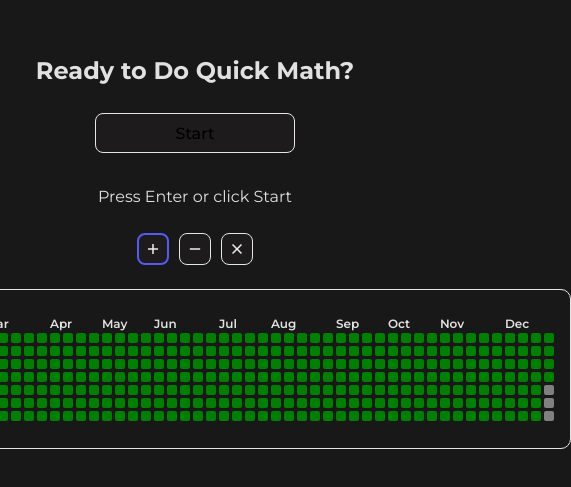
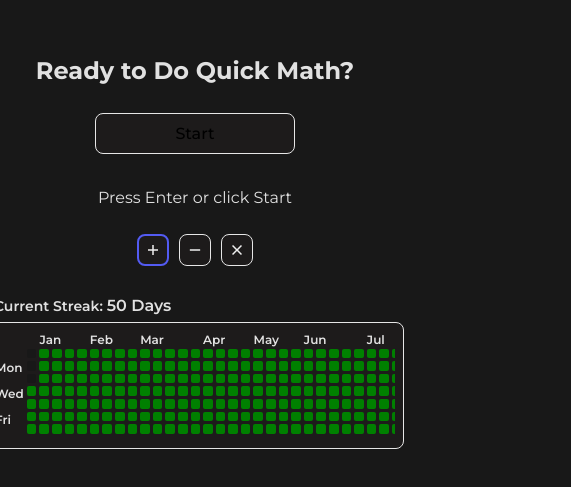
Before and after one commit to Joefahing/quick-maths, a React (Vite) app: page / in a window 390 px wide. Shown: the part 171-658 px from the top of the page, 571 px wide, since content can reach past the window. Built offline with nearby package versions, Linux system fonts and the light colour scheme.

Commit message:
ProgressHeatMap: Update css to use theme and add media query for smaller view port

```diff
--- a/src/components/IntroPanel/ActivityHeatmap/ActivityHeatmap.module.css
+++ b/src/components/IntroPanel/ActivityHeatmap/ActivityHeatmap.module.css
@@ -4,44 +4,75 @@
 	color: var(--color-text-primary);
 }
 
-.heatmap_container {
+.heatmap_container
+{
+	--grid_gap: 3px;
+	--cell-size: 0.6rem;
+
+	.heatmap_header
+	{
+
 		display: flex;
-	min-width: 47rem;
-	height: 10rem;
+		justify-content: space-between;
+		padding: 0.25rem 0.5rem;
+
+		.streak_text
+		{
+			font-weight: 600;
+			font-size: var(--font-size-sm);
+
+			& span
+			{
+				font-size: var(--font-size-md);
+			}
+		}
+	}
+
+	.heatmap_wrapper{
+		display: flex;
 		border: 1px solid var(--color-border);
-	border-radius: 10px;
+		border-radius: var(--border-radius);
 		align-items: center;
 		justify-content: center;
+		background-color: var(--color-surface);
 
-	.heatmap_content_container {
+		.heatmap_content {
 			display: grid;
+			max-width: 25rem;
+			overflow: auto;
+			margin: 0.5rem;
 			grid-template-areas:
 				'.		month_header'
 				'day_header	heatmap';
-		column-gap: 3px;
+			column-gap: var(--grid_gap);
+
+			@media(min-width: 768px)
+			{
+				max-width: 45rem;
+			}
 
 			.month_header {
 				display: grid;
 				grid-area: month_header;
-			gap: 3px;
+				gap: var(--grid_gap);
 			}
 
 			.heatmap_grid {
 				display: grid;
 				grid-area: heatmap;
 				grid-auto-flow: column;
-			grid-auto-columns: 10px;
-			grid-template-rows: repeat(7, 10px);
-			gap: 3px;
+				grid-auto-columns: var(--cell-size);
+				grid-template-rows: repeat(7, var(--cell-size));
+				gap: var(--grid_gap);
 
 				.cell {
-				width: 10px;
-				height: 10px;
+					width: var(--cell-size);
+					height: var(--cell-size);
 					background: green;
 					border-radius: 2px;
 
 					&.empty {
-					background-color: gray;
+						background-color: var(--color-background);
 					}
 				}
 			}
@@ -56,3 +87,4 @@
 			}
 		}
 	}
+}
--- a/src/components/IntroPanel/ActivityHeatmap/ActivityHeatmap.tsx
+++ b/src/components/IntroPanel/ActivityHeatmap/ActivityHeatmap.tsx
@@ -19,6 +19,9 @@ export function ActivityHeatmap(): JSX.Element {
 		return activityHeatmapService.getCalendarGridByYear(currentYear);
 	}, []);
 
+	// Todo: Will calcuate contribution when data model is done
+	const streak: number = 50;
+
 	const cellElements: JSX.Element[] = getCellElements(calendarGrid);
 	const monthHeaderElements: JSX.Element[] = getMonthHeaderElements(
 		activityHeatmapService.getMonthLabels(calendarGrid)
@@ -27,15 +30,21 @@ export function ActivityHeatmap(): JSX.Element {
 
 	return (
 		<div className={classes.heatmap_container}>
-			<div className={classes.heatmap_content_container}>
+			<div className={classes.heatmap_header}>
+				{/* <div className={classes.runs_text}><span>{runs}</span> Math runs this year</div> */}
+				<div className={classes.streak_text}>Current Streak: <span>{streak} Days</span></div>
+			</div>
+			<div className={classes.heatmap_wrapper}>
+				<div className={classes.heatmap_content}>
 					<div
 						className={classes.month_header}
-					style={{ gridTemplateColumns: `repeat(${calendarGrid[0].length}, 10px)` }}
+						style={{ gridTemplateColumns: `repeat(${calendarGrid[0].length}, var(--cell-size))` }}
 					>
 						{monthHeaderElements}
 					</div>
 					<div className={classes.heatmap_grid}>{cellElements}</div>
 					<div className={classes.day_header}>{dayOfWeekHeaderElements}</div>
+				</div>
 			</div>
 		</div>
 	);
--- a/src/index.css
+++ b/src/index.css
@@ -44,7 +44,7 @@ li {
 }
 
 button {
-	border-radius: 8px;
+	border-radius: var(--border-radius);
 	border: var(--border-sm) solid var(--color-border);
 	padding: 0.6em 1.2em;
 	font-size: var(--font-size-md);
--- a/src/shared/styles/tokens.css
+++ b/src/shared/styles/tokens.css
@@ -4,10 +4,18 @@
 	--font-size-sm: 0.875rem; /* 14px */
 	--font-size-md: 1rem; /* 16px */
 	--font-size-lg: 1.25rem; /* 20px */
-	--font-size-lx: 1.5rem; /* 24px */
+	--font-size-xlg: 1.5rem; /* 24px */
 
 	/* Border */
 	--border-sm: 1px;
 	--border-md: 2px;
 	--border-lg: 3px;
+	--border-radius: 0.5rem;
+
+	/* Screen Sizes */
+	--bp-xs: 0px;
+	--bp-s: 480px;
+	--bp-md: 768px;
+	--bp-lg: 1024px;
+	--bp-xl: 1280px;
 }
```
Also changed, not shown: .codex/skills/code-review/SKILL.md (added). Lines whose indentation alone changed are shown as unchanged.
